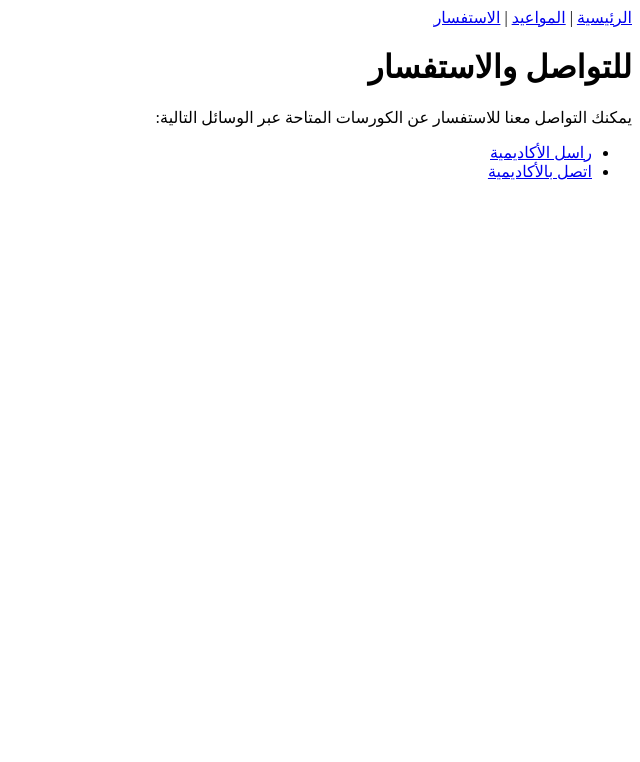
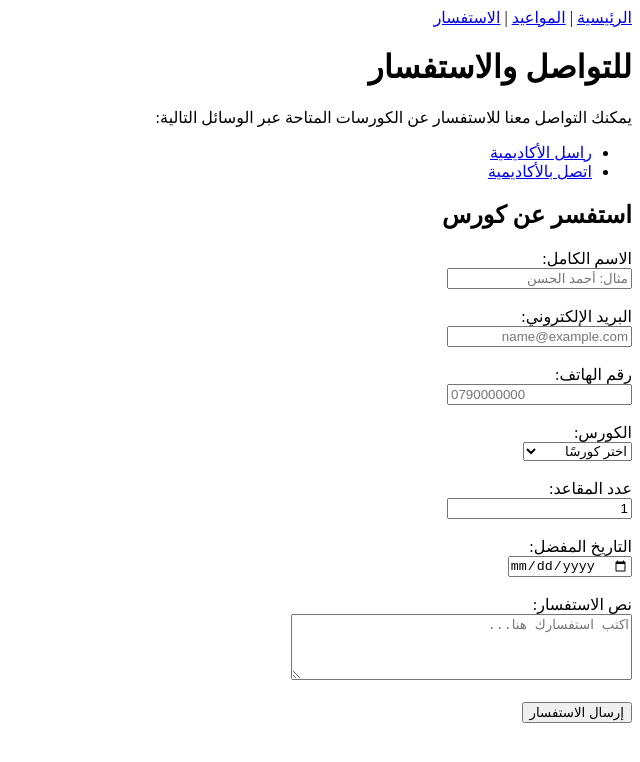
Before and after one commit to aa3841855-hash/https---github.com-aa3841855-hash-html-practice2, a plain HTML site: page pages/enquiry.html in a window 1280 px wide. Shown: the whole page, without its empty margins (640-1280 px from the left). Drawn offline with Linux system fonts and the light colour scheme.

Commit message:
edit on enquiry

```diff
--- a/pages/enquiry.html
+++ b/pages/enquiry.html
@@ -23,6 +23,57 @@
     <li><a href="mailto:hello@example.com">راسل الأكاديمية</a></li>
     <li><a href="tel:+96260000000">اتصل بالأكاديمية</a></li>
   </ul>
+<section>
+    <h2>استفسر عن كورس</h2>
+    <form action="#" method="post">
+      <div>
+        <label for="full-name">الاسم الكامل:</label><br>
+        <input type="text" id="full-name" name="full_name" placeholder="مثال: أحمد الحسن" autocomplete="name" required>
+      </div>
+      <br>
 
+      <div>
+        <label for="email">البريد الإلكتروني:</label><br>
+        <input type="email" id="email" name="email" placeholder="name@example.com" autocomplete="email" required>
+      </div>
+      <br>
+
+      <div>
+        <label for="phone">رقم الهاتف:</label><br>
+        <input type="tel" id="phone" name="phone" placeholder="0790000000" autocomplete="tel">
+      </div>
+      <br>
+
+      <div>
+        <label for="course">الكورس:</label><br>
+        <select id="course" name="course" required>
+          <option value="">اختر كورسًا</option>
+          <option value="content">HTML Content</option>
+          <option value="forms">HTML Forms</option>
+        </select>
+      </div>
+      <br>
+
+      <div>
+        <label for="seats">عدد المقاعد:</label><br>
+        <input type="number" id="seats" name="seats" value="1" min="1">
+      </div>
+      <br>
+
+      <div>
+        <label for="preferred-date">التاريخ المفضل:</label><br>
+        <input type="date" id="preferred-date" name="preferred_date">
+      </div>
+      <br>
+
+      <div>
+        <label for="message">نص الاستفسار:</label><br>
+        <textarea id="message" name="message" rows="4" cols="40" placeholder="اكتب استفسارك هنا..."></textarea>
+      </div>
+      <br>
+
+      <button type="submit">إرسال الاستفسار</button>
+    </form>
+  </section>
 </body>
 </html>
```
